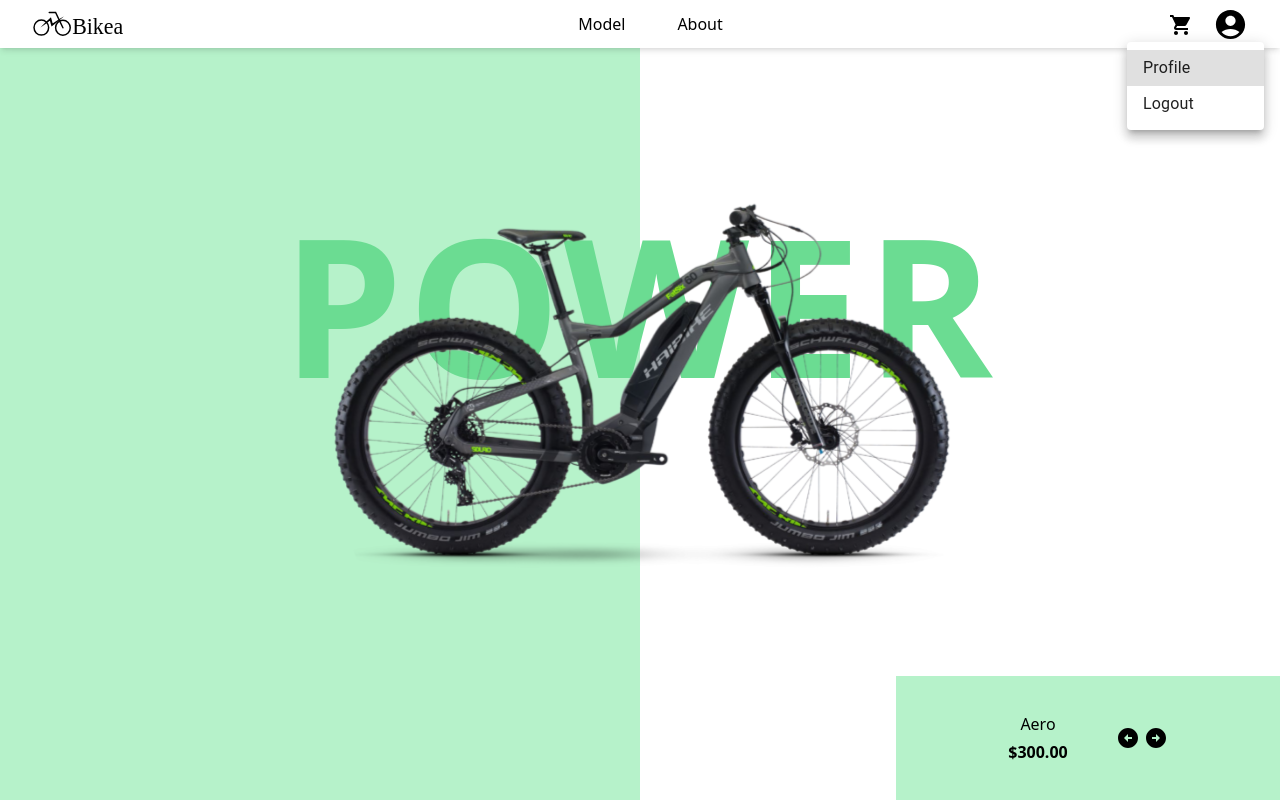
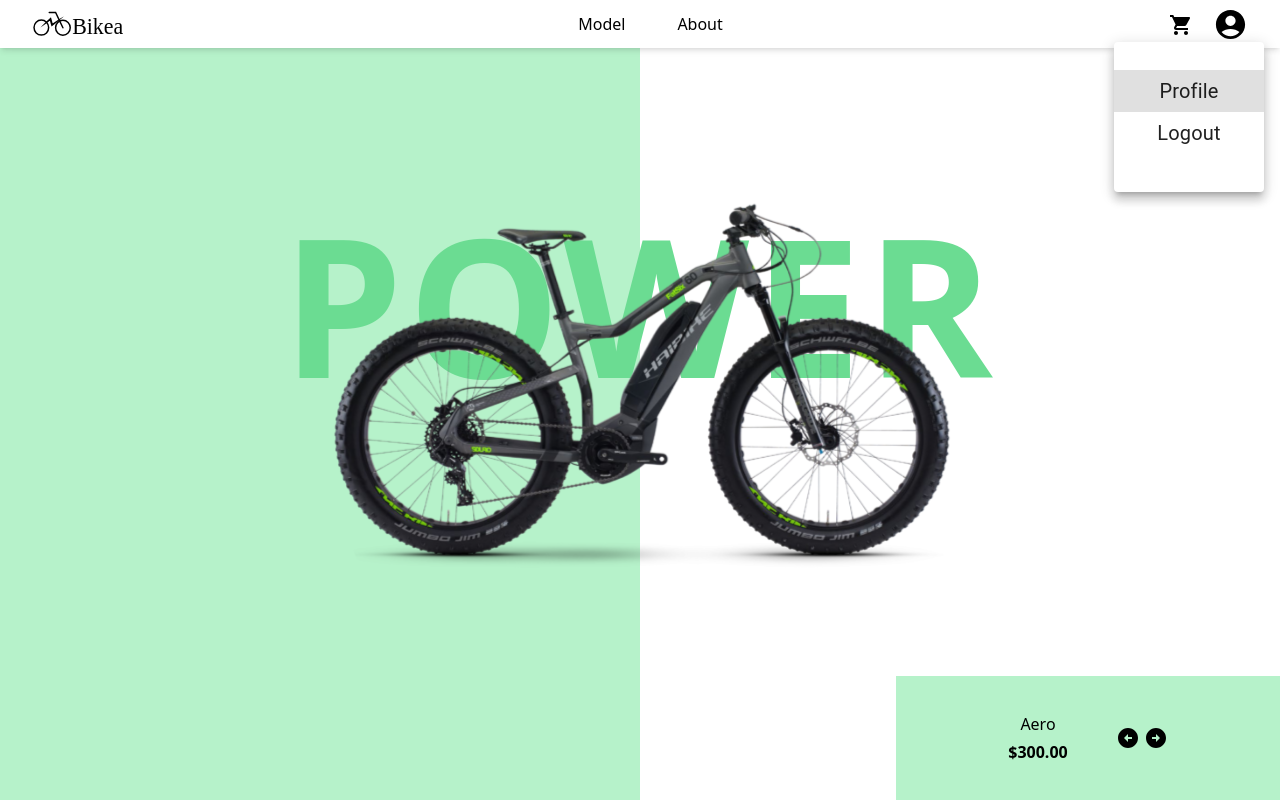
Before and after one commit to asfundmirza/bikea, a React (Create React App) app in the folder my-app/: page /home in a window 1280 px wide. Both pictures are taken after a click on the icon 1230 px from the left and 24 px from the top of the page. Built offline with nearby package versions, Linux system fonts and the light colour scheme.

Commit message:
added userMenu items changes and layout

```diff
--- a/my-app/src/components/Header.js
+++ b/my-app/src/components/Header.js
@@ -9,6 +9,7 @@
 import AccountCircleIcon from "@mui/icons-material/AccountCircle";
 import Menu from "@mui/material/Menu";
 import MenuItem from "@mui/material/MenuItem";
+import "./UserMenu.css";
 
 const Header = () => {
   const [anchorEl, setAnchorEl] = useState(null);
@@ -101,13 +102,28 @@
               onClose={handleClose}
               PaperProps={{
                 style: {
-                  width: "15ch",
+                  width: "150px",
+                  height: "150px",
+                  paddingTop: "20px",
+                  paddingBottom: "20px",
                 },
               }}
             >
-              <MenuItem onClick={handleClose}>Profile</MenuItem>
+              <MenuItem
+                onClick={handleClose}
+                className="centeredMenuItem"
+                sx={{ fontSize: "20px" }}
+              >
+                Profile
+              </MenuItem>
 
-              <MenuItem onClick={handleClose}>Logout</MenuItem>
+              <MenuItem
+                onClick={handleClose}
+                className="centeredMenuItem"
+                sx={{ fontSize: "20px" }}
+              >
+                Logout
+              </MenuItem>
             </Menu>
           </div>
         </div>
--- /dev/null
+++ b/my-app/src/components/UserMenu.css
@@ -0,0 +1,8 @@
+.centeredMenuItem {
+  display: flex !important;
+  justify-content: center !important;
+  align-items: center !important;
+  text-align: center !important;
+  height: 50% !important;
+  margin: auto 0 !important;
+}
```
